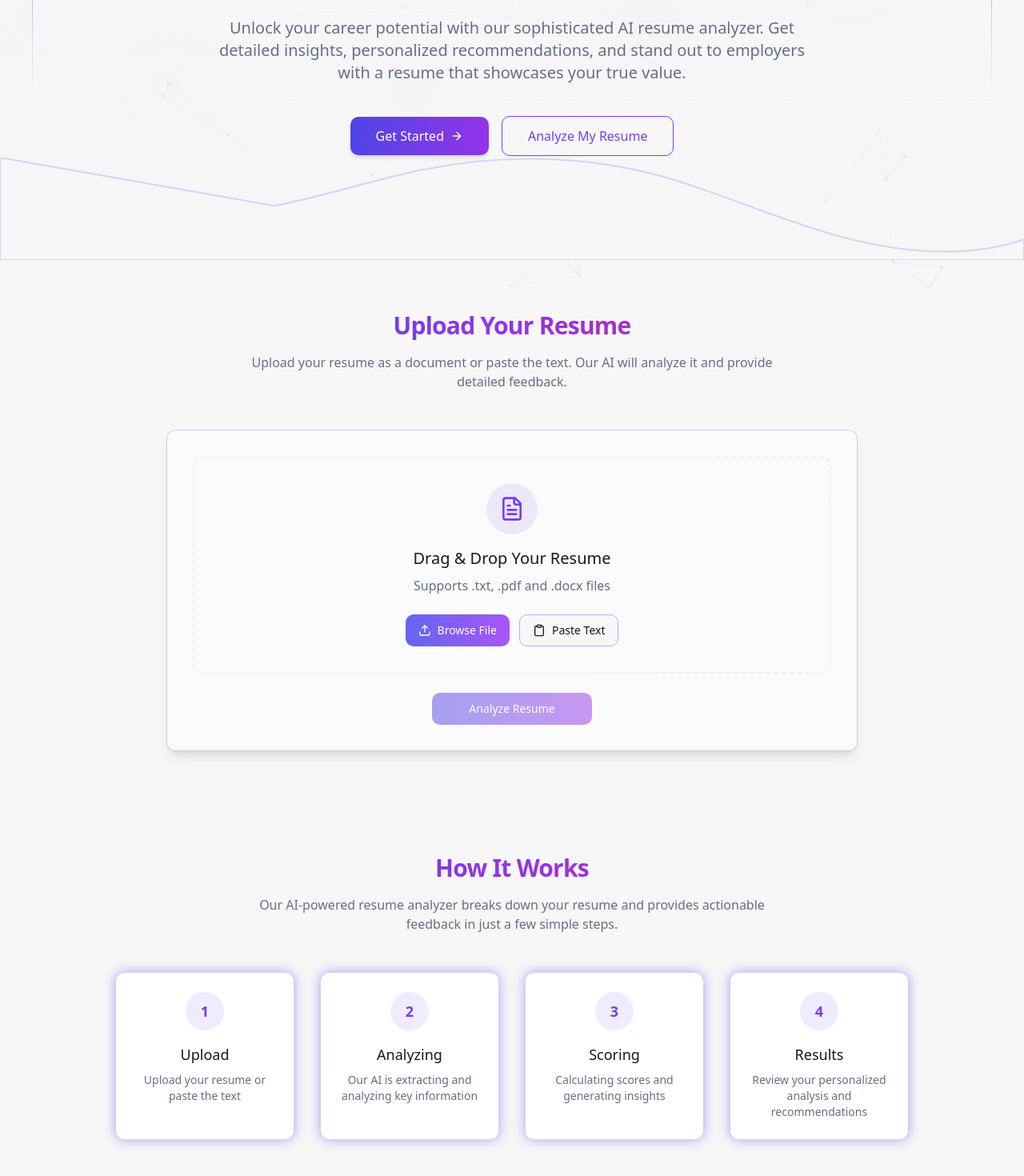
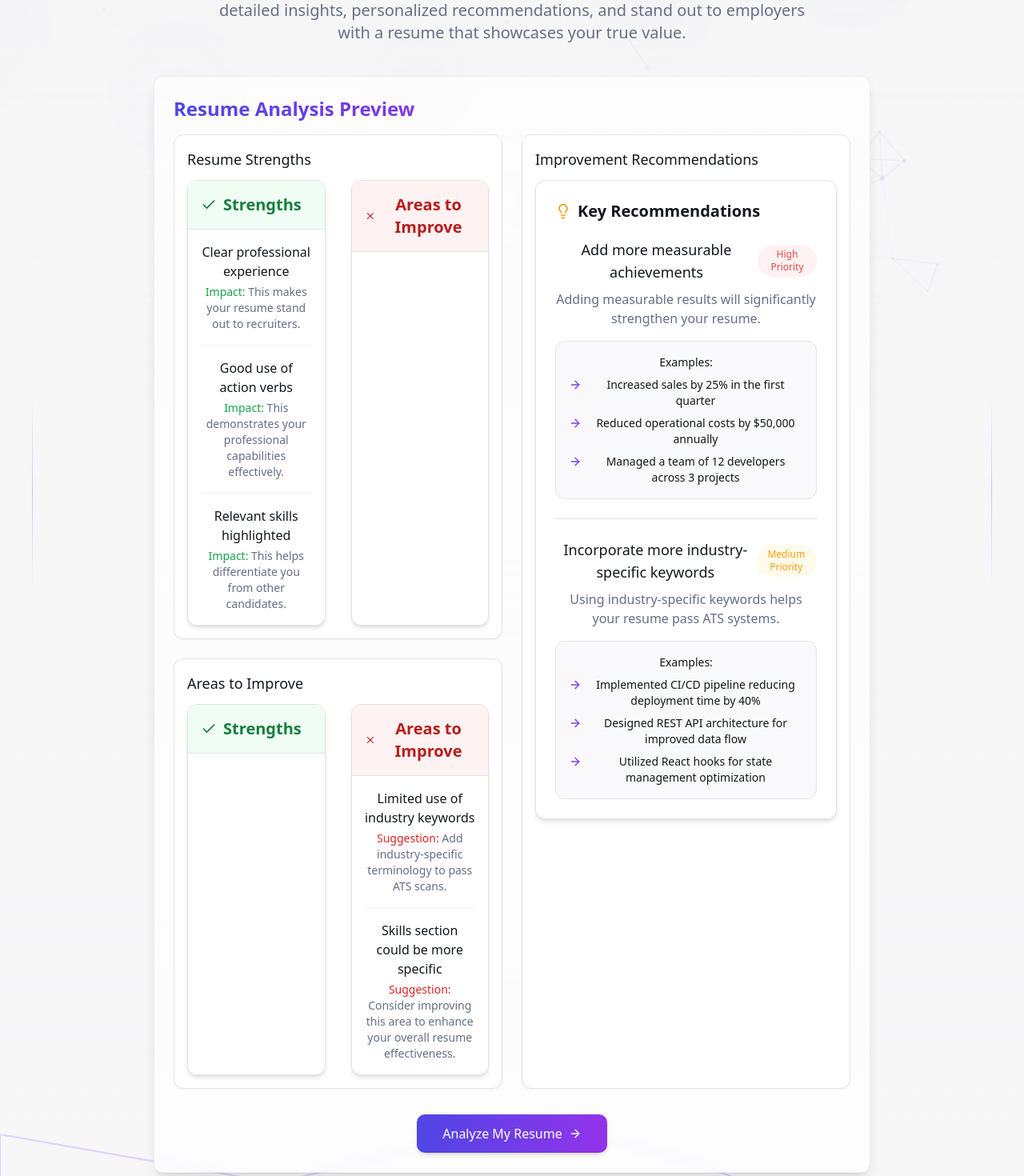
Before and after one commit to Anjanikumar1234/resume-analyser, a React (Vite) app: page / in a window 1280 px wide. Shown: the part 380-1850 px from the top of the page at 80% size. Built offline with nearby package versions, Linux system fonts and the light colour scheme.

Commit message:
Remove Get Started button
Removes the "Get Started" button and modifies content to dynamically display strengths, areas for improvement, and suggestions based on the uploaded resume.

```diff
--- a/src/components/Hero.tsx
+++ b/src/components/Hero.tsx
@@ -2,6 +2,66 @@
 import React, { useEffect, useRef } from "react";
 import { motion, useAnimation } from "framer-motion";
 import { ArrowRight } from "lucide-react";
+import StrengthsWeaknesses from "./StrengthsWeaknesses";
+import Suggestions from "./Suggestions";
+
+// Sample data for the strengths/weaknesses section
+const sampleStrengths = [
+  {
+    id: "strength-1",
+    text: "Clear professional experience",
+    impact: "This makes your resume stand out to recruiters."
+  },
+  {
+    id: "strength-2",
+    text: "Good use of action verbs",
+    impact: "This demonstrates your professional capabilities effectively."
+  },
+  {
+    id: "strength-3",
+    text: "Relevant skills highlighted",
+    impact: "This helps differentiate you from other candidates."
+  }
+];
+
+const sampleWeaknesses = [
+  {
+    id: "weakness-1",
+    text: "Limited use of industry keywords",
+    suggestion: "Add industry-specific terminology to pass ATS scans."
+  },
+  {
+    id: "weakness-2",
+    text: "Skills section could be more specific",
+    suggestion: "Consider improving this area to enhance your overall resume effectiveness."
+  }
+];
+
+// Sample data for suggestions section
+const sampleSuggestions = [
+  {
+    id: "suggestion-1",
+    title: "Add more measurable achievements",
+    description: "Adding measurable results will significantly strengthen your resume.",
+    examples: [
+      "Increased sales by 25% in the first quarter",
+      "Reduced operational costs by $50,000 annually",
+      "Managed a team of 12 developers across 3 projects"
+    ],
+    priority: "high" as const
+  },
+  {
+    id: "suggestion-2",
+    title: "Incorporate more industry-specific keywords",
+    description: "Using industry-specific keywords helps your resume pass ATS systems.",
+    examples: [
+      "Implemented CI/CD pipeline reducing deployment time by 40%",
+      "Designed REST API architecture for improved data flow",
+      "Utilized React hooks for state management optimization"
+    ],
+    priority: "medium" as const
+  }
+];
 
 const Hero: React.FC = () => {
   const controls = useAnimation();
@@ -68,29 +128,72 @@ const Hero: React.FC = () => {
             personalized recommendations, and stand out to employers with a resume that showcases your true value.
           </motion.p>
 
+          {/* Replaced "Get Started" button with resume analysis preview */}
           <motion.div
             initial={{ opacity: 0, y: 20 }}
             animate={{ opacity: 1, y: 0 }}
             transition={{ duration: 0.8, delay: 0.8 }}
-            className="flex flex-col sm:flex-row justify-center items-center gap-4"
+            className="flex flex-col items-center gap-8"
           >
-            <motion.a
-              href="#get-started"
-              whileHover={{ scale: 1.05 }}
-              whileTap={{ scale: 0.95 }}
-              className="px-8 py-3 bg-gradient-to-r from-indigo-600 to-purple-600 hover:from-indigo-700 hover:to-purple-700 text-white rounded-md font-medium transition-all shadow-md hover:shadow-lg flex items-center gap-2"
-            >
-              Get Started <ArrowRight className="w-4 h-4" />
-            </motion.a>
+            <div className="w-full max-w-4xl mx-auto bg-card/70 backdrop-blur-sm rounded-xl shadow-lg p-6 border border-primary/10">
+              <h2 className="text-2xl font-semibold mb-4 gradient-text text-left">Resume Analysis Preview</h2>
 
-            <motion.a
-              href="#upload"
-              whileHover={{ scale: 1.05 }}
-              whileTap={{ scale: 0.95 }}
-              className="px-8 py-3 bg-transparent border border-primary text-primary rounded-md font-medium transition-all hover:bg-primary/5"
-            >
-              Analyze My Resume
-            </motion.a>
+              <div className="grid grid-cols-1 lg:grid-cols-2 gap-6">
+                <div className="space-y-6">
+                  <motion.div
+                    initial={{ opacity: 0, x: -10 }}
+                    animate={{ opacity: 1, x: 0 }}
+                    transition={{ delay: 1.0 }}
+                    className="bg-card rounded-lg p-4 border shadow-sm"
+                  >
+                    <h3 className="text-lg font-medium mb-3 text-left">Resume Strengths</h3>
+                    <StrengthsWeaknesses
+                      strengths={sampleStrengths}
+                      weaknesses={[]}
+                    />
+                  </motion.div>
+
+                  <motion.div
+                    initial={{ opacity: 0, x: -10 }}
+                    animate={{ opacity: 1, x: 0 }}
+                    transition={{ delay: 1.2 }}
+                    className="bg-card rounded-lg p-4 border shadow-sm"
+                  >
+                    <h3 className="text-lg font-medium mb-3 text-left">Areas to Improve</h3>
+                    <StrengthsWeaknesses
+                      strengths={[]}
+                      weaknesses={sampleWeaknesses}
+                    />
+                  </motion.div>
+                </div>
+
+                <motion.div
+                  initial={{ opacity: 0, x: 10 }}
+                  animate={{ opacity: 1, x: 0 }}
+                  transition={{ delay: 1.4 }}
+                  className="bg-card rounded-lg p-4 border shadow-sm"
+                >
+                  <h3 className="text-lg font-medium mb-3 text-left">Improvement Recommendations</h3>
+                  <Suggestions suggestions={sampleSuggestions} />
+                </motion.div>
+              </div>
+
+              <motion.div
+                className="mt-8 flex justify-center"
+                initial={{ opacity: 0, y: 10 }}
+                animate={{ opacity: 1, y: 0 }}
+                transition={{ delay: 1.6 }}
+              >
+                <motion.a
+                  href="#upload"
+                  whileHover={{ scale: 1.05 }}
+                  whileTap={{ scale: 0.95 }}
+                  className="px-8 py-3 bg-gradient-to-r from-indigo-600 to-purple-600 hover:from-indigo-700 hover:to-purple-700 text-white rounded-md font-medium transition-all shadow-md hover:shadow-lg flex items-center gap-2"
+                >
+                  Analyze My Resume <ArrowRight className="w-4 h-4" />
+                </motion.a>
+              </motion.div>
+            </div>
           </motion.div>
         </motion.div>
       </div>
```
